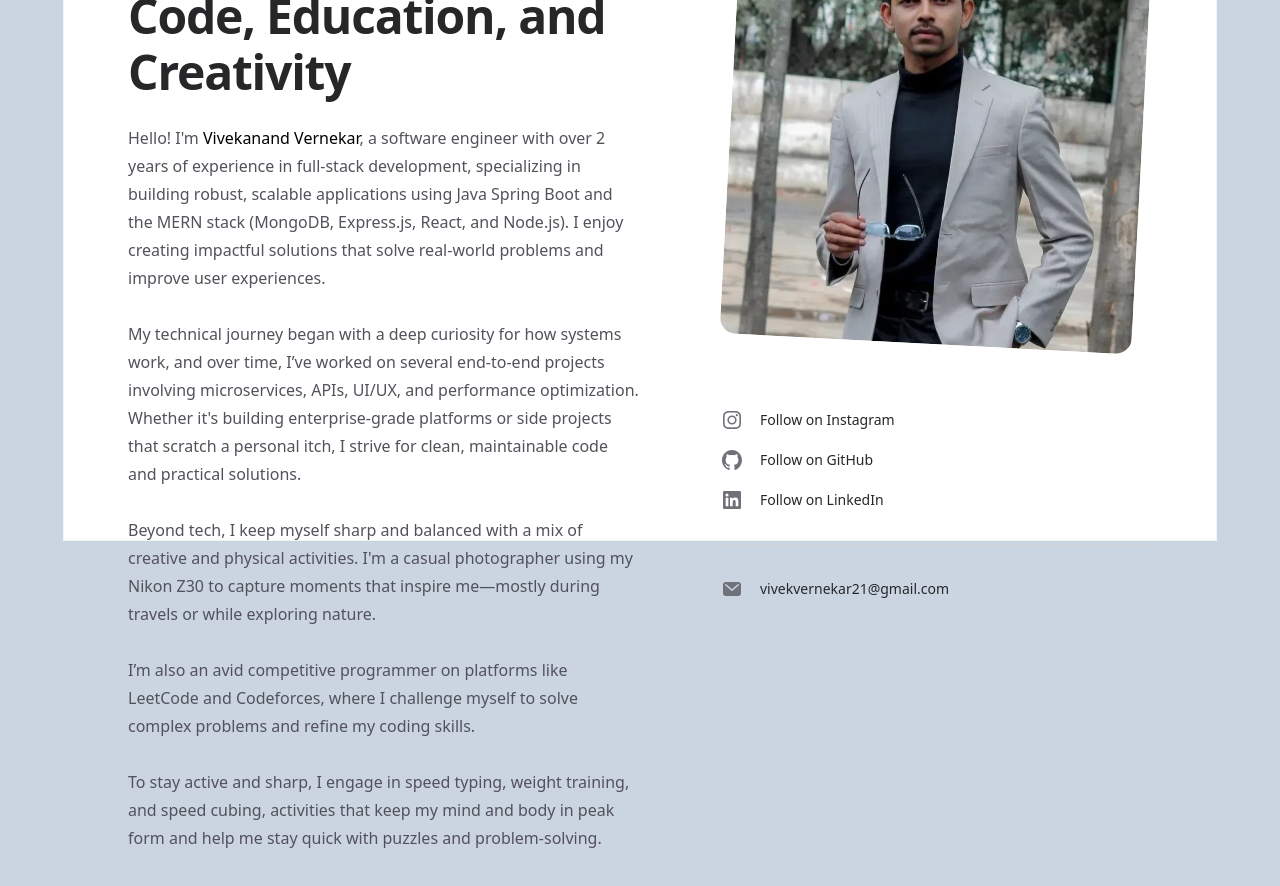
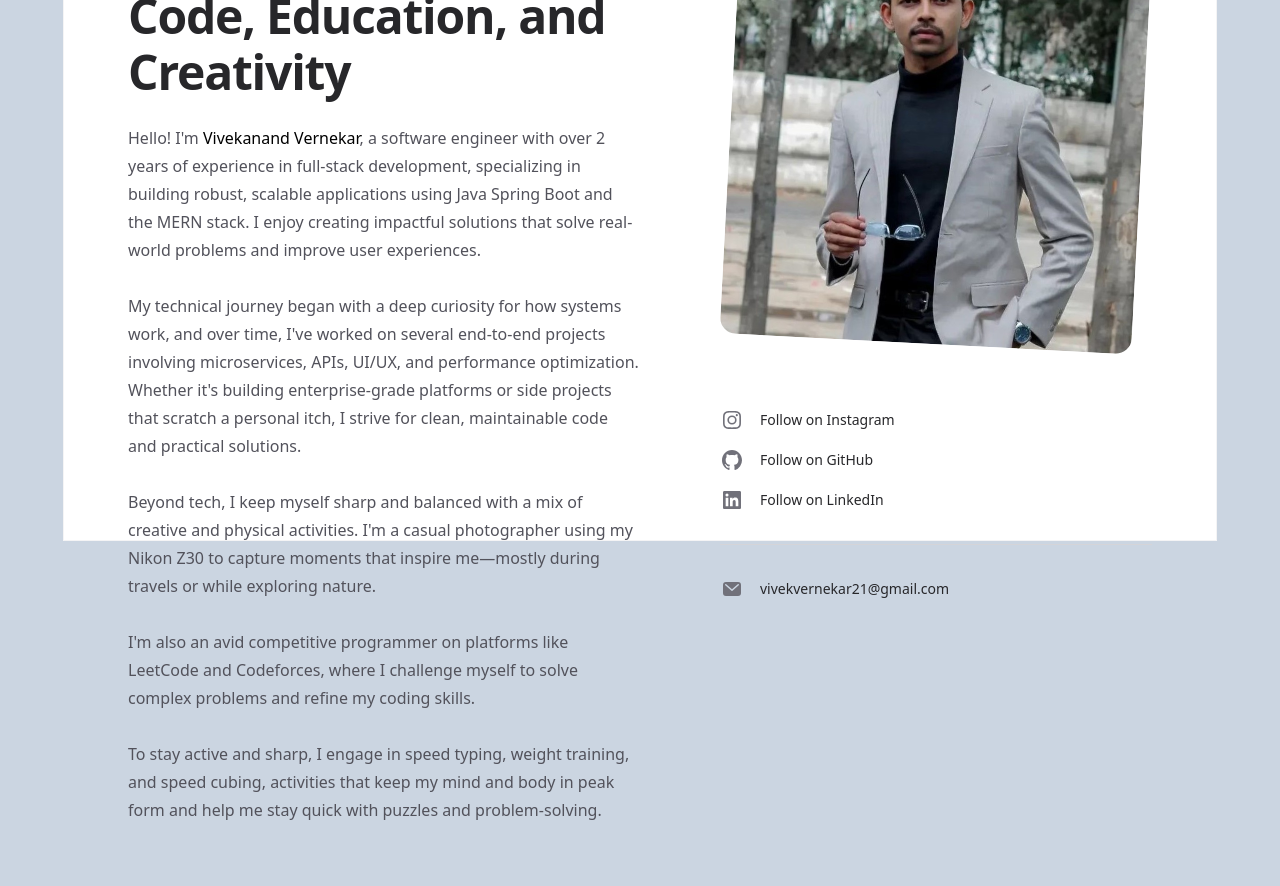
Before and after one commit to james-vicky/spotlight, a Next.js app: page /about in a window 1280 px wide. Shown: the part 260-1146 px from the top of the page. Built offline with nearby package versions, Linux system fonts and the light colour scheme; no server answers.

Commit message:
Chore: Fix lint errors and add images

```diff
--- a/src/app/about/page.jsx
+++ b/src/app/about/page.jsx
@@ -62,20 +62,20 @@ export default function About() {
           <div className="mt-6 space-y-7 text-base text-zinc-600 dark:text-zinc-400">
             <p>
               Hello! I&apos;m <span className='dark:text-white text-black'>Vivekanand Vernekar</span>, a software engineer with over 2 years of experience in full-stack development,
-              specializing in building robust, scalable applications using Java Spring Boot and the MERN stack (MongoDB, Express.js, React, and Node.js). I enjoy creating impactful solutions
+              specializing in building robust, scalable applications using Java Spring Boot and the MERN stack. I enjoy creating impactful solutions
               that solve real-world problems and improve user experiences.
             </p>
             <p>
               My technical journey began with a deep curiosity for how systems work, and over time,
-              I’ve worked on several end-to-end projects involving microservices, APIs, UI/UX, and performance optimization. Whether it's building enterprise-grade platforms or side projects that scratch a personal itch,
+              I&apos;ve worked on several end-to-end projects involving microservices, APIs, UI/UX, and performance optimization. Whether it&apos;s building enterprise-grade platforms or side projects that scratch a personal itch,
               I strive for clean, maintainable code and practical solutions.
             </p>
             <p>
               Beyond tech, I keep myself sharp and balanced with a mix of creative and physical activities.
-              I'm a casual photographer using my Nikon Z30 to capture moments that inspire me—mostly during travels or while exploring nature.
+              I&apos;m a casual photographer using my Nikon Z30 to capture moments that inspire me—mostly during travels or while exploring nature.
             </p>
             <p>
-              I’m also an avid competitive programmer on platforms like LeetCode and Codeforces,
+              I&apos;m also an avid competitive programmer on platforms like LeetCode and Codeforces,
               where I challenge myself to solve complex problems and refine my coding skills.
             </p>
             <p>
--- a/src/app/page.jsx
+++ b/src/app/page.jsx
@@ -9,6 +9,7 @@ import { formatDate } from '@/lib/formatDate'
 import logoE1 from '@/images/logos/e1.svg'
 import logoAmber from '@/images/logos/amber.svg'
 import logoUpwork from "@/images/logos/upwork.png"
+import logoZethic from "@/images/logos/zethic.png"
 import { getAllArticles } from '@/lib/getAllArticles'
 import {
   GitHubIcon,
@@ -45,12 +46,22 @@ function SocialLink({ icon: Icon, ...props }) {
 const Resume = () => {
   let resume = [
     {
+      company: 'Zethic Technologies',
+      title: 'Junior Fullstack Developer',
+      logo: logoZethic,
+      start: "June'25",
+      end: {
+        label: 'Present',
+        dateTime: new Date().getFullYear(),
+      }
+    },
+    {
       company: 'E1 Consulting',
       title: 'Software Developer',
       logo: logoE1,
       start: "Oct'24",
       end: {
-        label: 'Present',
+        label: "May'25",
         dateTime: new Date().getFullYear(),
       }
     },
```
Also changed, not shown: src/images/logos/zethic.png (added), src/images/photos/image-3.jpg.
